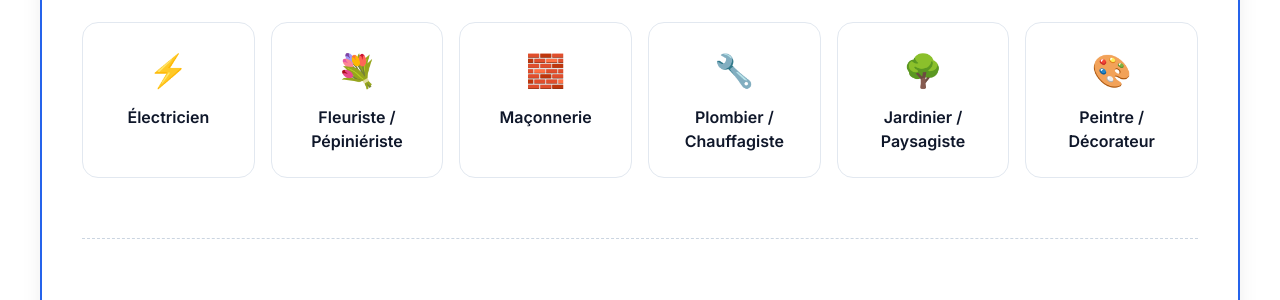
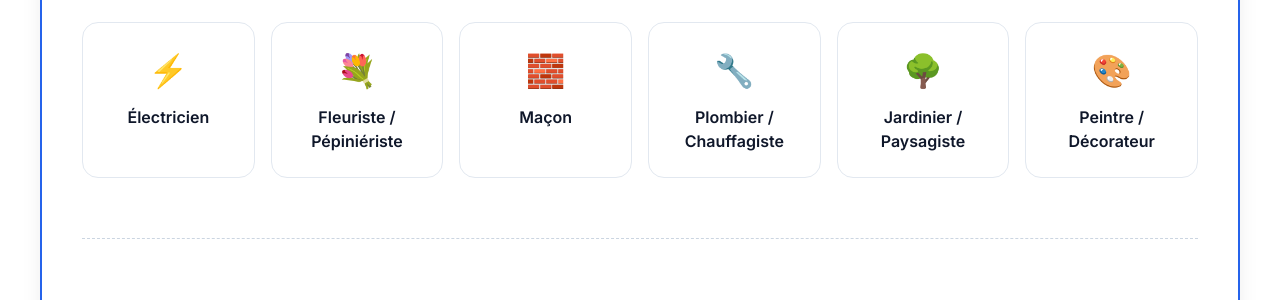
Before and after one commit to luciecreations60/site-demo, a Jekyll site: the page built from index.html, in a window 1280 px wide. Shown: the part 512-812 px from the top of the page. Built offline with Jekyll 4.4.1, drawn with Linux system fonts in a browser that asks for light colours.

Commit message:
Update demos.yml

```diff
--- a/_data/demos.yml
+++ b/_data/demos.yml
@@ -42,7 +42,7 @@ metiers:
     icone: "💐"
     url: "fleuriste"
   - id: "macon"
-    nom: "Maçonnerie"
+    nom: "Maçon"
     icone: "🧱"
     url: "macon"
   - id: "plombier"
```
